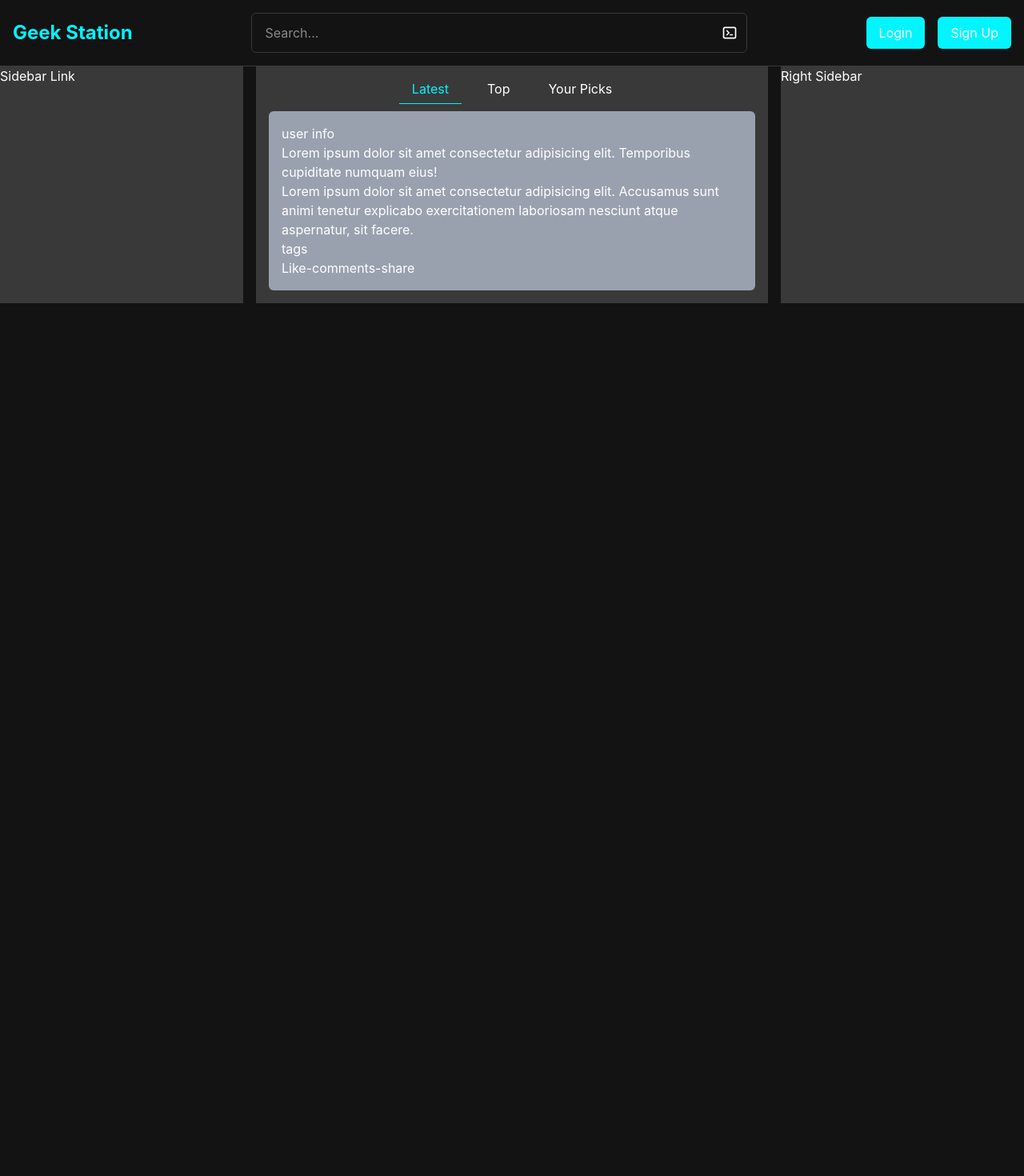
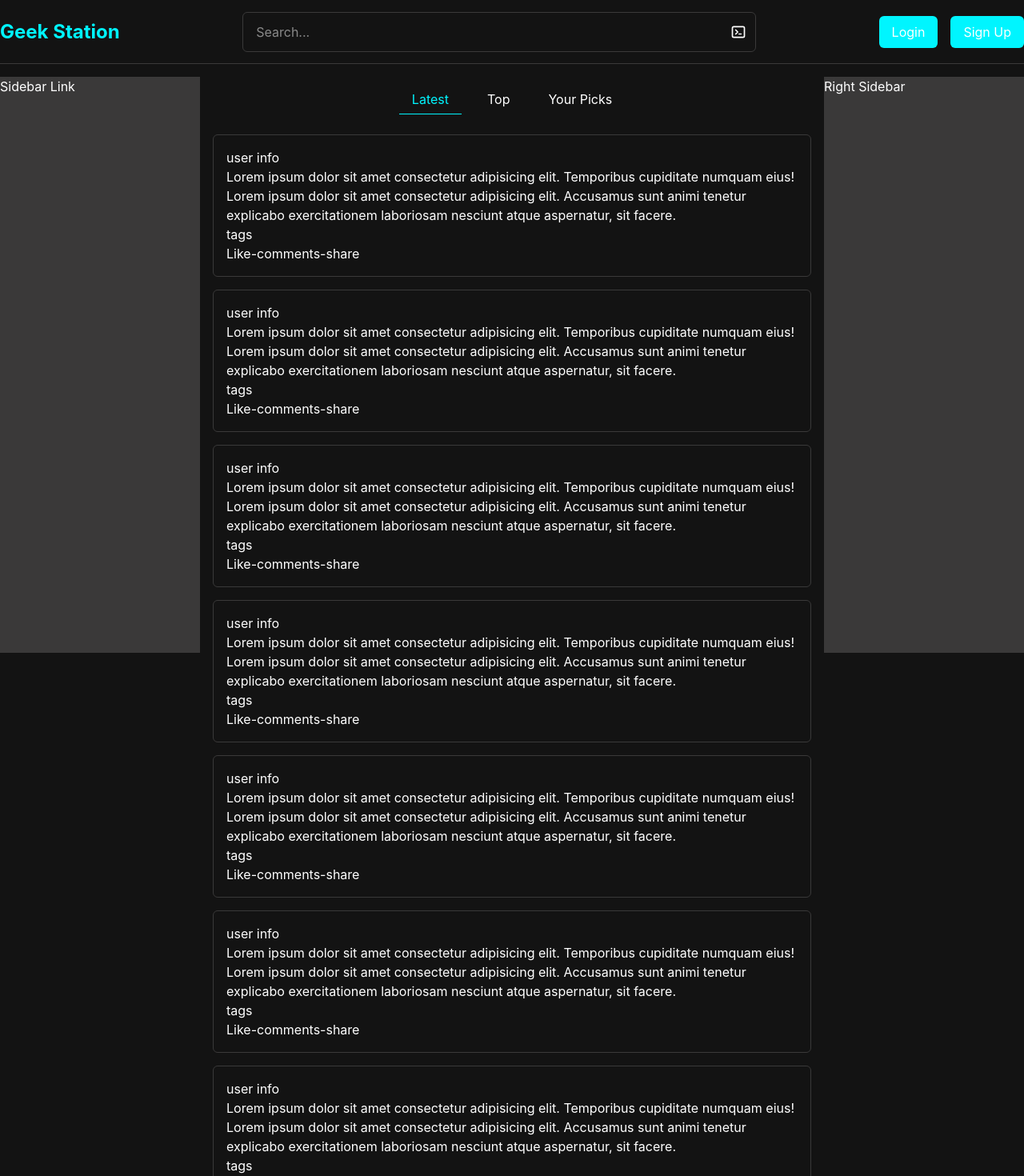
Before and after one commit to thecodemaster12/geek-station, a React (Vite) app: page / in a window 1280 px wide. Shown: the top 1470 px of the page at 80% size. Before the commit the page ends 800 px from the top, so only its background shows below. Built offline with nearby package versions, Linux system fonts and the light colour scheme.

Commit message:
Fix the layout more

```diff
--- a/src/Pages/HomePage.jsx
+++ b/src/Pages/HomePage.jsx
@@ -3,7 +3,17 @@ import BlogCard from "../components/BlogCard"
 const HomePage = () => {
   return (
     <>
-      <BlogCard />
+      <div className="space-y-4">
+        <BlogCard />
+        <BlogCard />
+        <BlogCard />
+        <BlogCard />
+        <BlogCard />
+        <BlogCard />
+        <BlogCard />
+        <BlogCard />
+        <BlogCard />
+      </div>
     </>
   )
 }
--- a/src/components/BlogCard.jsx
+++ b/src/components/BlogCard.jsx
@@ -1,7 +1,7 @@
 const BlogCard = () => {
   return (
     <>
-        <div className="p-4 bg-gray-400 rounded-md">
+        <div className="p-4 border border-dark-gray rounded-md">
             <div className="">
                 user info
             </div>
--- a/src/layout/MainLayout.jsx
+++ b/src/layout/MainLayout.jsx
@@ -56,9 +56,9 @@ const MainLayout = () => {
           </button>
         </div>
       </aside>
-      <div>
+      <div className="flex flex-col min-h-screen">
         {/* HEADER */}
-        <header className="p-4 border-b border-dark-gray flex justify-between items-center gap-4">
+        <header className="sticky top-0 z-40 bg-dark shrink-0 h-20 border-b border-dark-gray flex justify-between items-center gap-4">
           <div className=" flex items-center gap-4">
             <RiMenu5Fill
               onClick={toggleSidebar}
@@ -79,20 +79,6 @@ const MainLayout = () => {
               />
               <TbTerminal2 className="absolute top-1/2 right-3 -translate-y-1/2 text-xl" />
             </div>
-
-            {/* <nav>
-              <ul className="flex gap-4">
-                <li>
-                  <a href="#">Home</a>
-                </li>
-                <li>
-                  <a href="#">About</a>
-                </li>
-                <li>
-                  <a href="#">Contact</a>
-                </li>
-              </ul>
-            </nav> */}
           </div>
 
           <div className="flex shrink-0 gap-4">
@@ -102,9 +88,9 @@ const MainLayout = () => {
         </header>
 
         {/* BODY */}
-        <div className="flex gap-4">
+        <div className="flex flex-1 gap-4 mt-4 container mx-auto items-start">
           {/* LEFT SIDEBAR */}
-          <aside className="flex-1 hidden md:block bg-dark-gray">
+          <aside className="w-[250px] h-[calc(100vh-80px)] sticky top-[80px] overflow-y-auto hidden md:block bg-dark-gray">
             <nav>
               <ul>
                 <li>
@@ -115,19 +101,42 @@ const MainLayout = () => {
           </aside>
 
           {/* MAIN CONTENT */}
-          <main className="flex-2 bg-dark-gray p-4">
-            <div className="mb-4">
+          <main className="flex-1">
+            <div className="sticky  p-4 top-[80px] mb-4 bg-dark">
               <ul className="flex justify-center gap-4">
-                <li><a className="text-primary py-2 px-4 border-b border-primary" href="#">Latest</a></li>
-                <li><a className="text-white hover:text-primary hover:border-b hover:border-primary py-2 px-4 transition duration-300" href="#">Top</a></li>
-                <li><a className="text-white hover:text-primary hover:border-b hover:border-primary py-2 px-4 transition duration-300" href="#">Your Picks</a></li>
+                <li>
+                  <a
+                    className="text-primary py-2 px-4 border-b border-primary"
+                    href="#"
+                  >
+                    Latest
+                  </a>
+                </li>
+                <li>
+                  <a
+                    className="text-white hover:text-primary hover:border-b hover:border-primary py-2 px-4 transition duration-300"
+                    href="#"
+                  >
+                    Top
+                  </a>
+                </li>
+                <li>
+                  <a
+                    className="text-white hover:text-primary hover:border-b hover:border-primary py-2 px-4 transition duration-300"
+                    href="#"
+                  >
+                    Your Picks
+                  </a>
+                </li>
               </ul>
             </div>
             <Outlet />
           </main>
 
           {/* RIGHT SIDEBAR */}
-          <aside className="flex-1 hidden lg:block bg-dark-gray">Right Sidebar</aside>
+          <aside className="w-[250px] h-[calc(100vh-80px)] sticky top-[80px] overflow-y-auto hidden lg:block bg-dark-gray">
+            Right Sidebar
+          </aside>
         </div>
       </div>
     </div>
```
